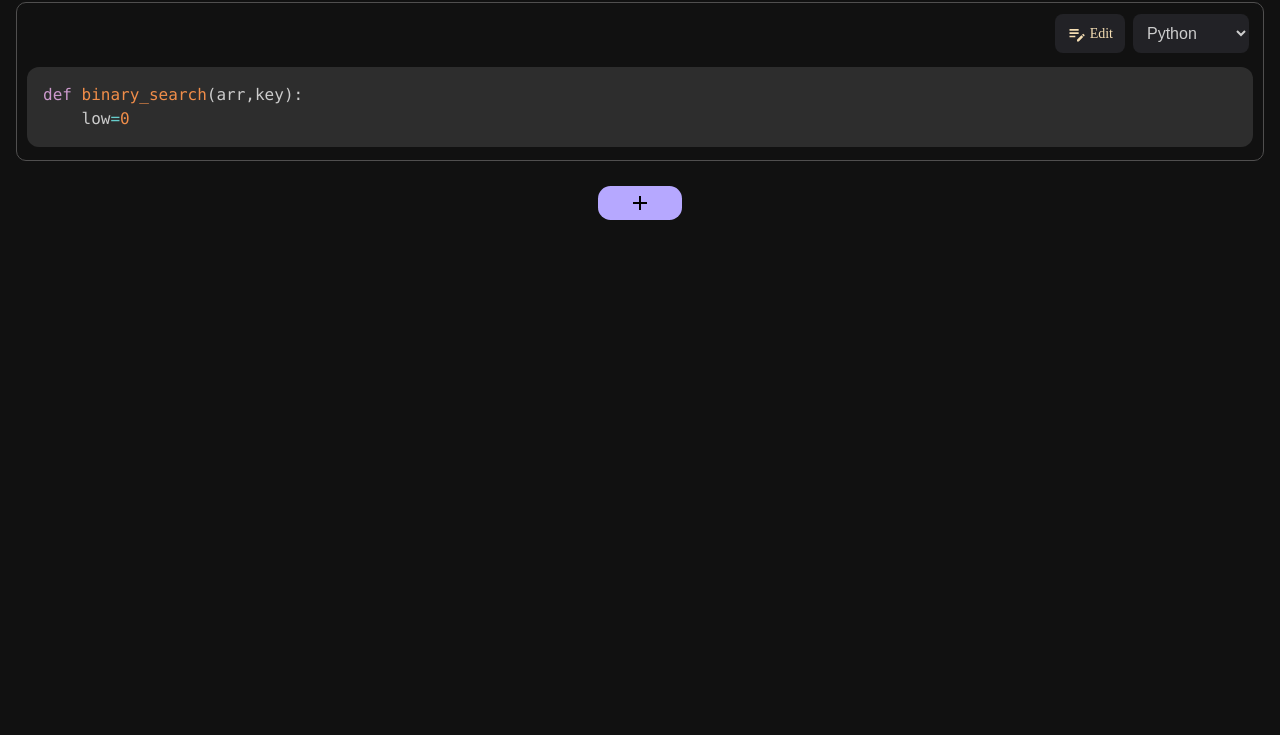
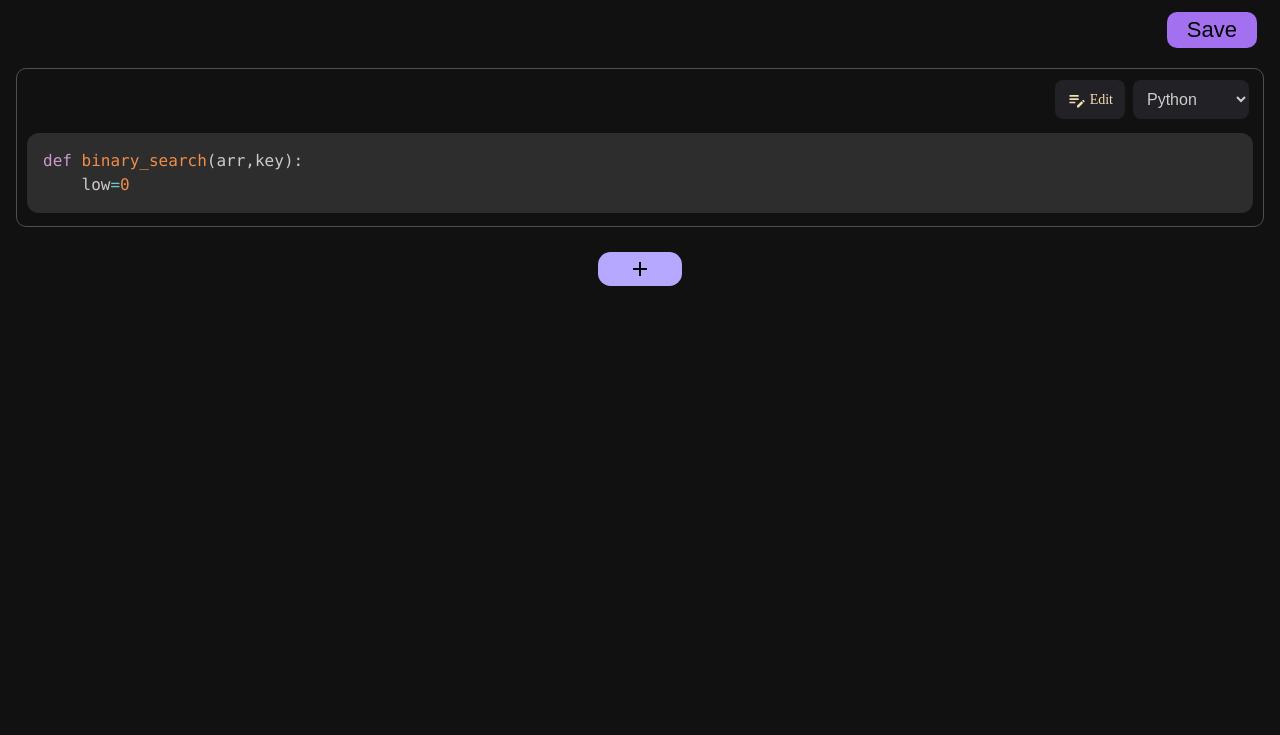
Before and after one commit to Akshay2002Singh/Rapid_coders_create_content, a plain HTML site: page Tools/Codeshare/index.html in a window 1280 px wide. Shown: the part 65-800 px from the top of the page. Drawn offline with Linux system fonts and the light colour scheme.

Commit message:
added save btn

```diff
--- a/Tools/Codeshare/index.html
+++ b/Tools/Codeshare/index.html
@@ -11,6 +11,13 @@
 
 <body>
     <h1 id="heading">Share Code</h1>
+    <div id="codeshare_top_bar">
+        <button id="save_btn">
+            <span>
+                Save
+            </span>
+        </button>
+    </div>
     <div id="text-blocks-container"></div>
     <button id="new_btn">
         <span>
--- a/Tools/Codeshare/style.css
+++ b/Tools/Codeshare/style.css
@@ -42,9 +42,35 @@ body {
     font-weight: 100;
 }
 
+#codeshare_top_bar{
+    position: sticky;
+    top: 0; /* Position the top bar at the top of the viewport */
+    z-index: 1000; /* Ensures it stays above other content */
+    display: flex;
+    flex-direction: row;
+    justify-content: flex-end;
+    padding: 10px 15px;
+    background-color: var(--background2);
+}
+
+/* save btn start */
+#save_btn{
+    margin: 0px;
+    padding: 5px 20px;
+    background-color: var(--built_now_background);
+    border-radius: 10px;
+    font-size: 22px;
+    border: 0px;
+}
+
+#save_btn:hover{
+    cursor: pointer;
+}
+/* save btn end */
+
 .text-block {
     margin: 10px 8px;
-    color: wheat;
+    color: var(--heading1);
     border: 1px solid rgb(80, 79, 79);
     border-radius: 10px;
     overflow: hidden;
```
Also changed, not shown: Tools/DALL·E 2024-11-07 23.41.59 - One boy and one girl sitting far apart, each at their own computer screen, visibly sharing code over the internet. The boy on one side of the image we.webp (deleted), 1 other file.
